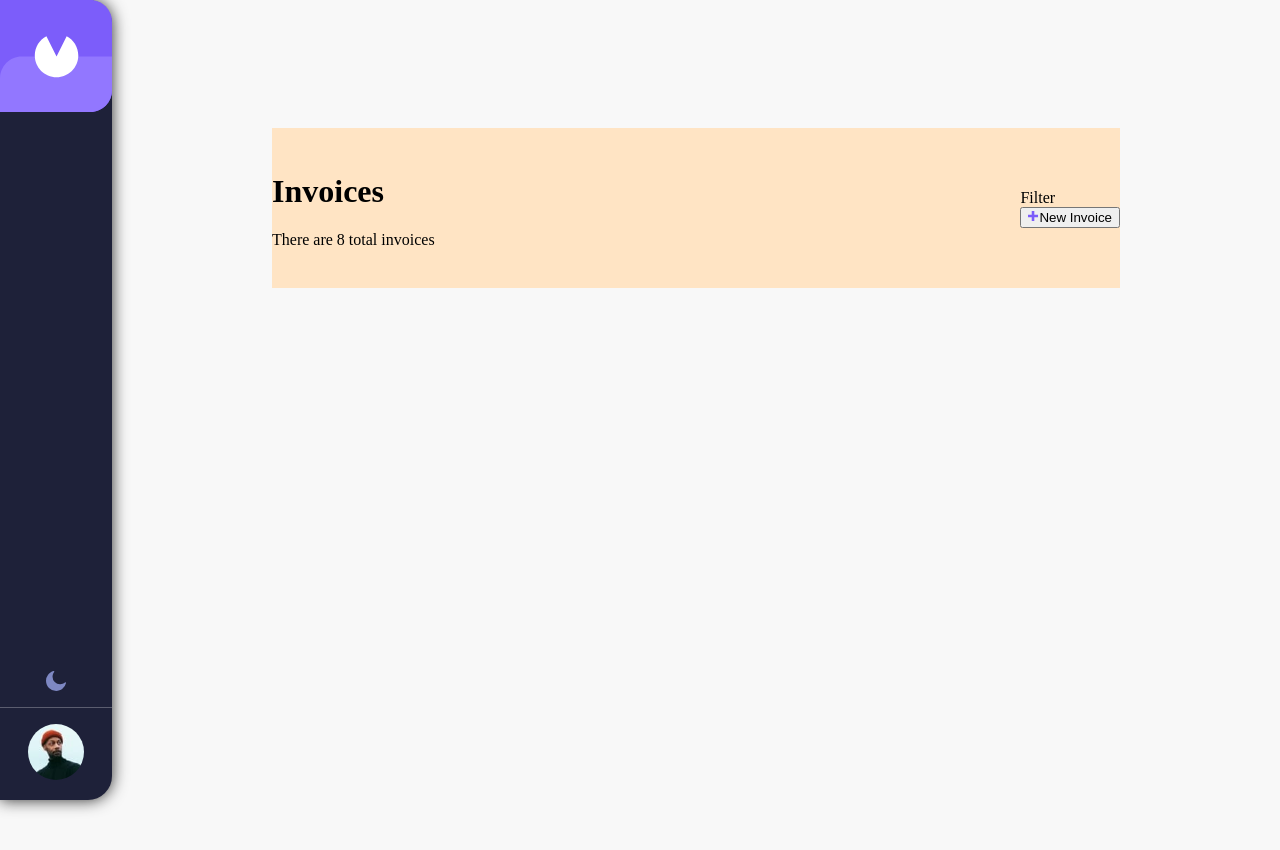
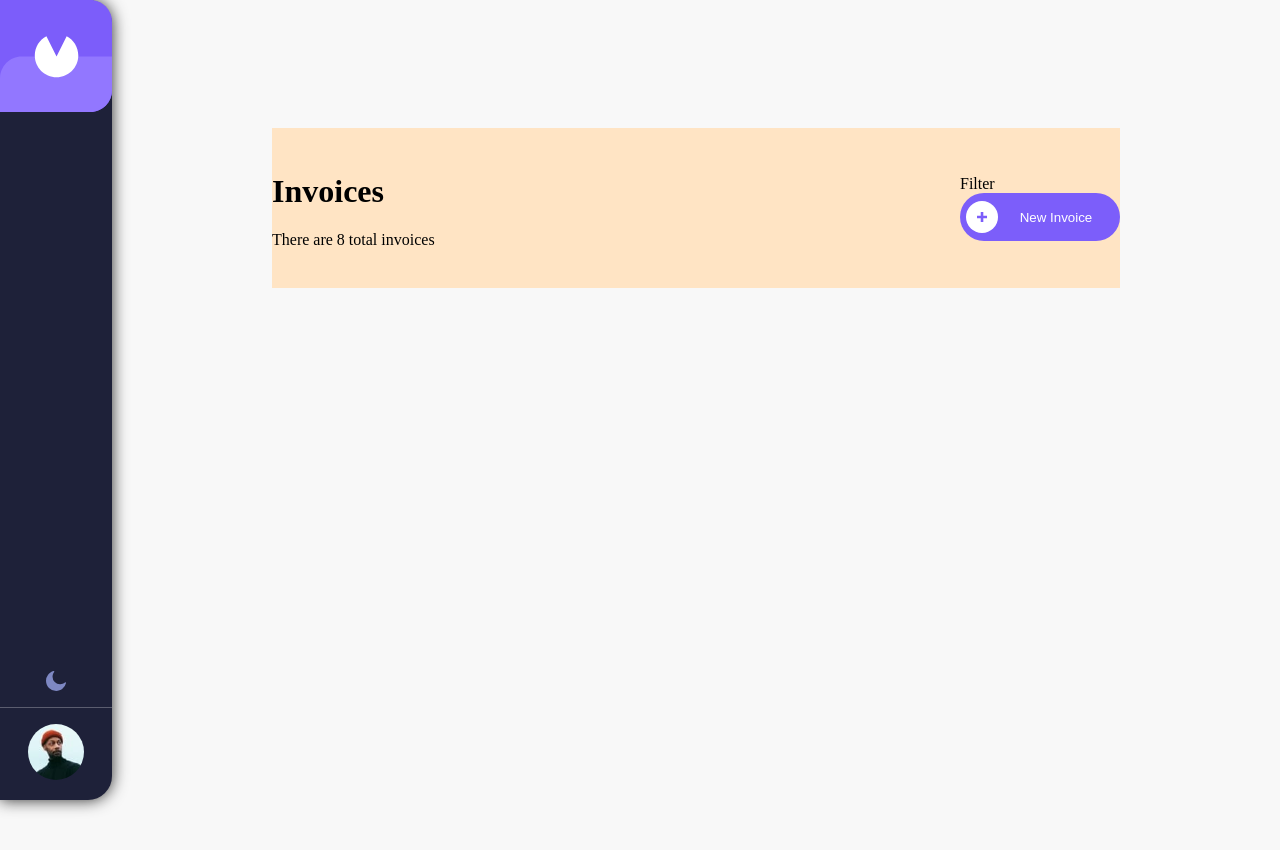
Before and after one commit to mrbrovki/invoice-app, a React (Create React App) app: page / in a window 1280 px wide. Shown: the top 850 px of the page. Built offline with nearby package versions, Linux system fonts and the light colour scheme.

Commit message:
add invoice button done

```diff
--- a/public/index.html
+++ b/public/index.html
@@ -12,7 +12,7 @@
     <link rel="apple-touch-icon" href="%PUBLIC_URL%/logo192.png" />
 
     <link rel="manifest" href="%PUBLIC_URL%/manifest.json" />
-    <title>React App</title>
+    <title>Invoice App</title>
   </head>
   <body>
     <noscript>You need to enable JavaScript to run this app.</noscript>
--- a/src/components/AddInvoice.tsx
+++ b/src/components/AddInvoice.tsx
@@ -13,10 +13,9 @@ const AddInvoice = () => {
   };
   return (
     <button className={styles.btn_container} onClick={openEditor}>
-      <img className={styles.plus_icon} src='/assets/icon-plus.svg' alt='plus icon'/>
-      <span className={styles.new_invoice_text}>
-        New Invoice
-      </span>
+      <div className={styles.plus_icon_container}>
+        <img src='/assets/icon-plus.svg' alt='plus icon'/>
+      </div>
     </button>
   );
 };
--- a/src/styles/css/add_invoice_btn.module.css
+++ b/src/styles/css/add_invoice_btn.module.css
@@ -1 +1,56 @@
-/* No CSS *//*# sourceMappingURL=add_invoice_btn.module.css.map */
+@media (max-width: 10240px) {
+  .btn_container {
+    width: 10rem;
+    height: 3rem;
+    color: #fff;
+    border: none;
+    background-color: #7C5EFA;
+    border-radius: 1.5rem;
+    position: relative;
+  }
+  .btn_container:hover {
+    cursor: pointer;
+  }
+  .btn_container .plus_icon_container {
+    display: -webkit-box;
+    display: -ms-flexbox;
+    display: flex;
+    -webkit-box-align: center;
+        -ms-flex-align: center;
+            align-items: center;
+    -webkit-box-pack: center;
+        -ms-flex-pack: center;
+            justify-content: center;
+    width: 2rem;
+    height: 2rem;
+    background-color: #fff;
+    border-radius: 50%;
+  }
+  .btn_container .plus_icon_container::after {
+    content: 'New Invoice';
+    display: inline-block;
+    position: absolute;
+    width: 8rem;
+    left: 2rem;
+  }
+}
+
+@media (max-width: 1024px) {
+  .btn_container {
+    width: 8rem;
+  }
+  .btn_container .plus_icon_container::after {
+    left: 1rem;
+  }
+}
+
+@media (max-width: 768px) {
+  .btn_container {
+    width: 6rem;
+  }
+  .btn_container .plus_icon_container::after {
+    content: "New";
+    left: 0rem;
+  }
+}
+/*# sourceMappingURL=add_invoice_btn.module.css.map */
```
Also changed, not shown: src/styles/scss/add_invoice_btn.module.scss (+66 -0 lines), 1 other file (tests, documents, lock files or other folders).
